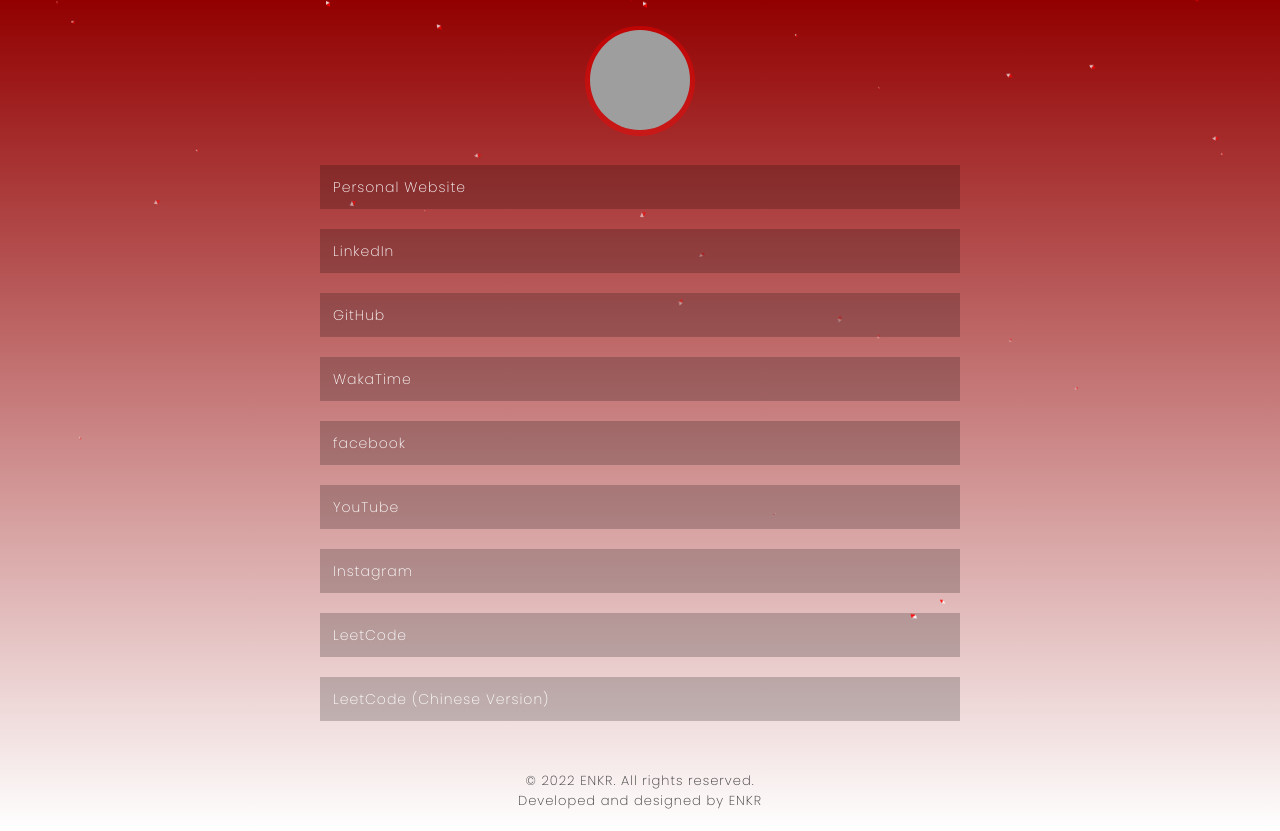
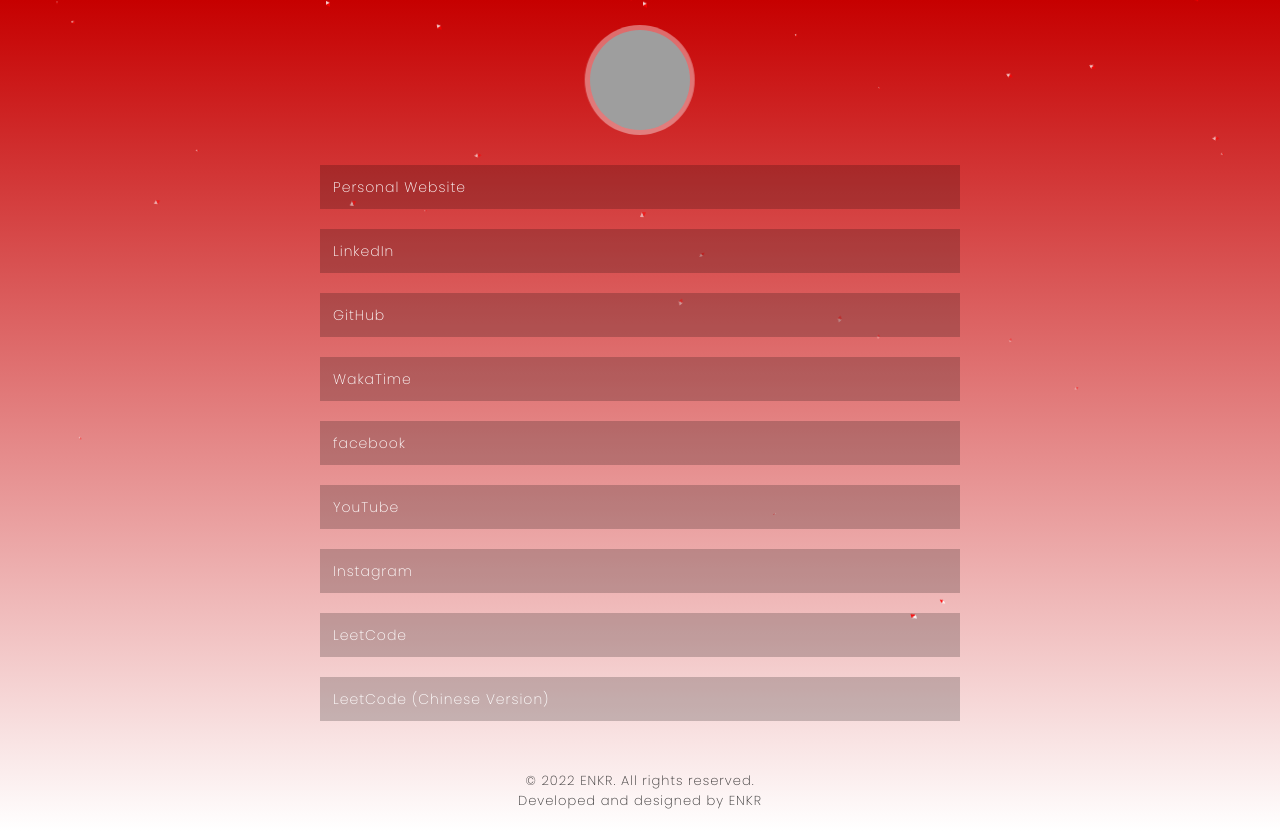
Before and after one commit to enkr1/platforms, a plain HTML site: page index.html in a window 1280 px wide. Drawn offline with Linux system fonts and the light colour scheme; grey boxes are pictures that could not be loaded.

Commit message:
~colour.frame

```diff
--- a/scss/_00-colours.scss
+++ b/scss/_00-colours.scss
@@ -49,7 +49,7 @@
 
 // --background
 // $theme-background: linear-gradient(0deg, $theme-color, $theme-dark-color) no-repeat center fixed;
-$theme-background: linear-gradient(0deg, rgb(255, 255, 255) 0%, #920000 100%);
+$theme-background: linear-gradient(0deg, rgb(255, 255, 255) 0%, #c60000 100%);
 // --mobile-bar-color
 $theme-mobile-bar-color: linear-gradient(45deg, $theme-dark-color, $theme-color, $theme-light-color);
 // --mobile-bar-bg
--- a/scss/_platforms_container.scss
+++ b/scss/_platforms_container.scss
@@ -37,8 +37,7 @@
       align-items: center;
       padding: 3rem 0;
 
-      $img-h: 10rem;
-      $img-w: 10rem;
+      $img-s: 10rem;
       $img-centre: 46.6%;
       $img-rotate-y: 0;
       // background-color: rgba(255, 255, 255, 0);
@@ -51,18 +50,18 @@
 
         100% {
           // transform: rotate(360deg) translate($img-centre, $img-rotate-y);
-          // transform-origin: center center;
-          transform: translate(0, -2px) scale(1.1);
+          // transform-origin: 0 0;
+          transform: translate(-.3px, -3px) scale(1.1);
         }
       }
 
       &::before {
         content: "";
         position: absolute;
-        background-color: rgba(255, 0, 0, 0.4);
+        background-color: rgba(255, 255, 255, 0.4);
         border-radius: 100%;
-        height: $img-h;
-        width: $img-w;
+        height: $img-s;
+        width: $img-s;
         z-index: -1;
       }
 
@@ -73,8 +72,8 @@
       }
 
       img {
-        height: $img-h;
-        width: $img-w;
+        height: $img-s;
+        width: $img-s;
         object-fit: cover;
         border-radius: 100%;
 
```
Also changed, not shown: css/main.css.
